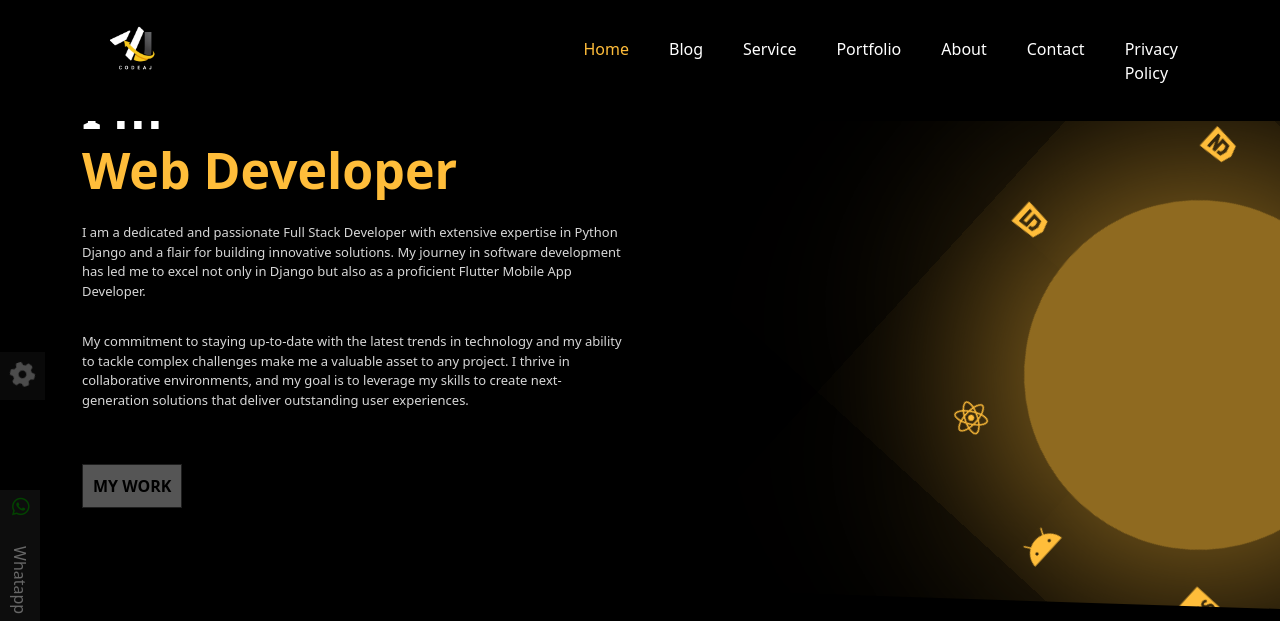
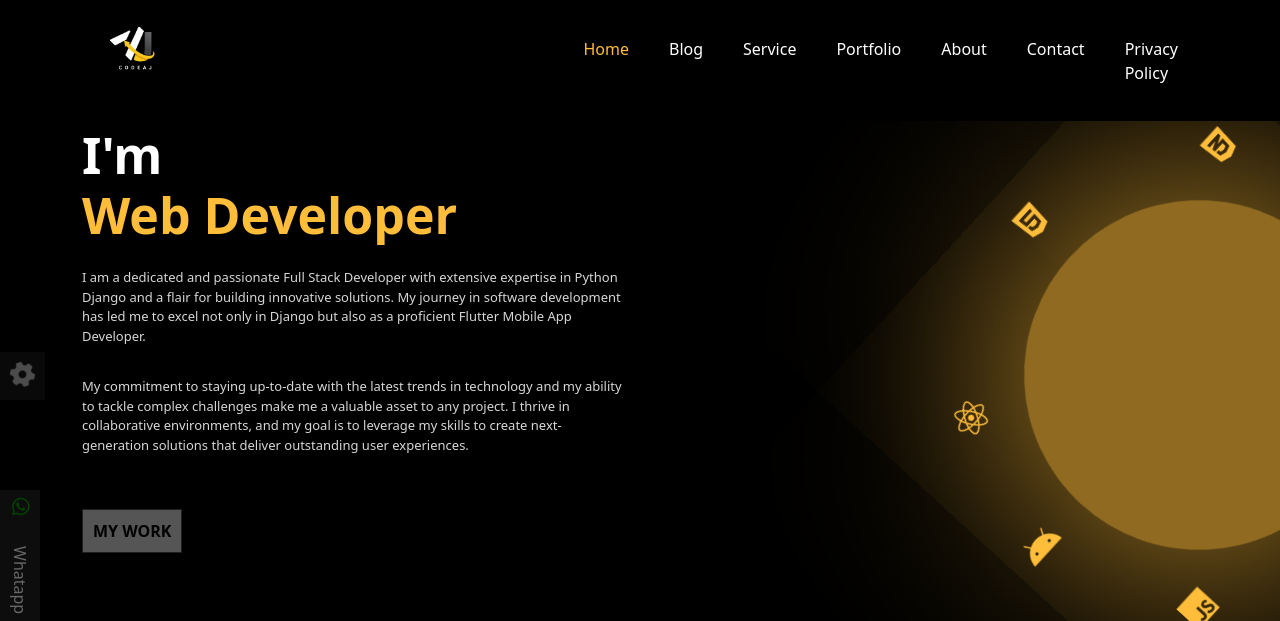
Before and after one commit to codeaj4u/codeajay-main, a Django app: page / in a window 1280 px wide. Shown: the top 621 px of the page. Run offline with Django 4.2, Linux system fonts and the light colour scheme; data that the repository does not hold is empty; some libraries are stand-ins or nearby versions.

Commit message:
blog update

```diff
--- a/templates/index.html
+++ b/templates/index.html
@@ -791,6 +791,12 @@
 
 
 
+            .mmm{
+
+                margin-top : 45px;
+            }
+
+
 
         @media only screen and (max-width: 600px) {
 
@@ -1920,12 +1926,6 @@ a:hover{
 
 
 {% include 'nav.html' %}
-
-
-
-
-
-
 
 
 
```
